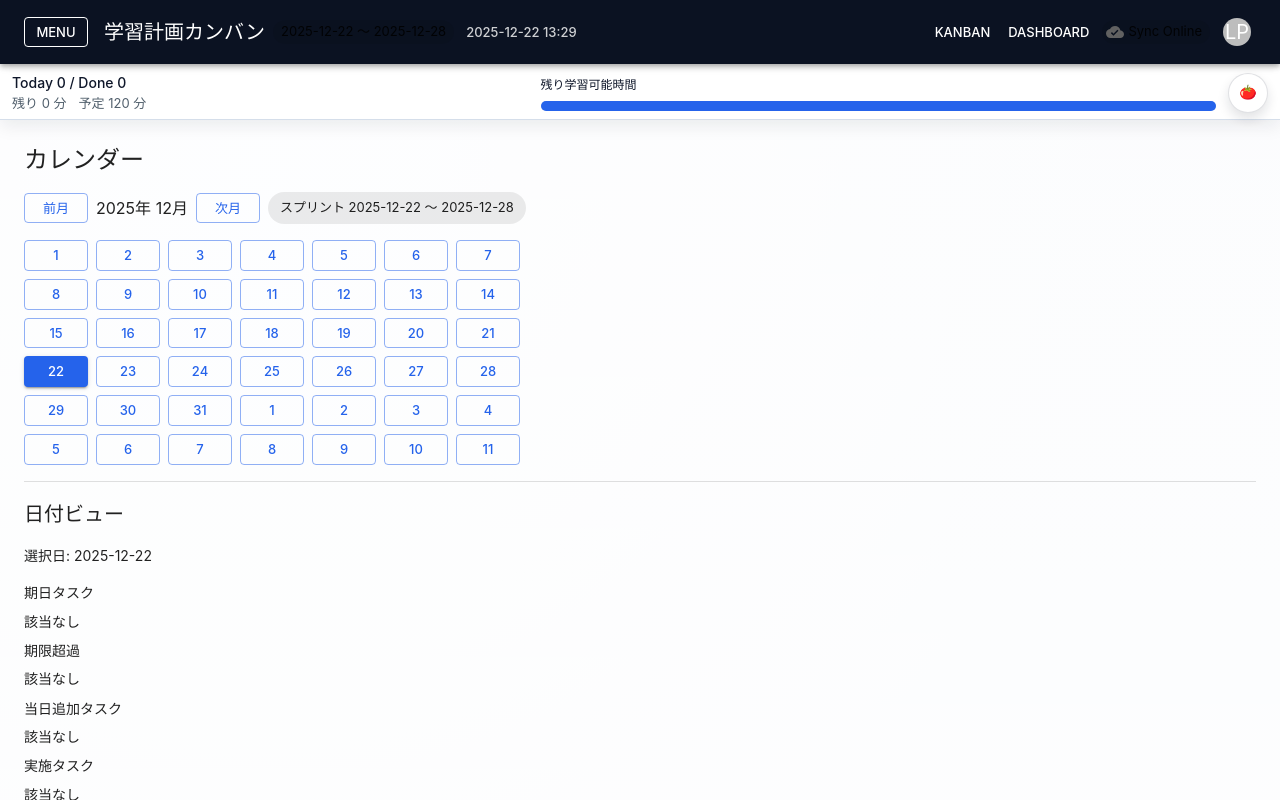
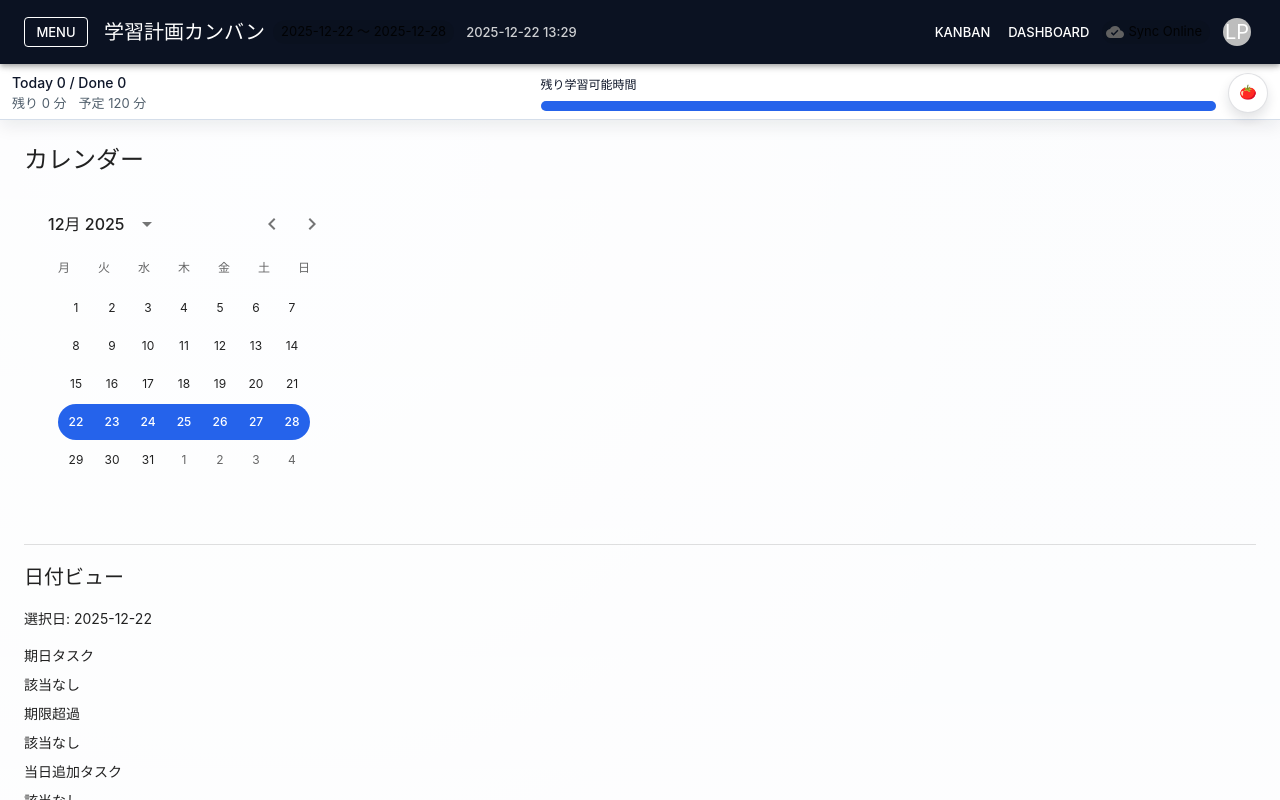
Before and after one commit to taturou/study_kanban, a React (Vite) app: page /calendar in a window 1280 px wide. Built offline with nearby package versions, Linux system fonts and the light colour scheme.

Commit message:
feat: カレンダー表示の週補完とヘッダー整理
DateCalendar の表示を月曜始まりで週単位に揃え、月外日付の補完と表示整理を行うため。

```diff
--- a/package.json
+++ b/package.json
@@ -19,7 +19,9 @@
     "@emotion/styled": "^11.11.5",
     "@mui/icons-material": "^5.15.20",
     "@mui/material": "^5.15.20",
+    "@mui/x-date-pickers": "^8.22.1",
     "@tanstack/react-router": "^1.49.0",
+    "date-fns": "^4.1.0",
     "i18next": "^23.12.2",
     "react": "^18.3.1",
     "react-dom": "^18.3.1",
--- a/src/app/CalendarView.tsx
+++ b/src/app/CalendarView.tsx
@@ -1,14 +1,13 @@
-import {
-  Box,
-  Button,
-  Chip,
-  Divider,
-  Stack,
-  TextField,
-  Typography,
-} from "@mui/material";
+import { Box, Button, Chip, Divider, Stack, TextField, Typography } from "@mui/material";
+import { styled } from "@mui/material/styles";
 import { useEffect, useMemo, useState } from "react";
-import { buildCalendarGrid, getWeekStart } from "../calendar/utils";
+import { LocalizationProvider } from "@mui/x-date-pickers/LocalizationProvider";
+import { DateCalendar } from "@mui/x-date-pickers/DateCalendar";
+import { PickersDay } from "@mui/x-date-pickers/PickersDay";
+import { AdapterDateFns } from "@mui/x-date-pickers/AdapterDateFns";
+import { ja } from "date-fns/locale";
+import { endOfWeek, isWithinInterval, startOfWeek } from "date-fns";
+import { getWeekStart } from "../calendar/utils";
 import { buildDayViewLists } from "../calendar/dayView";
 import { createCalendarService } from "../calendar/service";
 import { createInMemoryCalendarAdapter } from "../calendar/inMemoryAdapter";
@@ -18,6 +17,10 @@ import { useKanbanStore } from "../store/kanbanStore";
 
 const STORAGE_KEY = "lpk.currentSprintId";
 const DEFAULT_AVAILABILITY_MINUTES = 120;
+const jaMonday = {
+  ...ja,
+  options: { ...ja.options, weekStartsOn: 1 },
+};
 
 const toIsoDate = (value: Date | string) => {
   const date = typeof value === "string" ? new Date(value) : value;
@@ -35,10 +38,75 @@ function storeSprintDate(date: Date) {
   window.localStorage.setItem(STORAGE_KEY, toIsoDate(date));
 }
 
+type CustomPickersDayProps = React.ComponentProps<typeof PickersDay> & {
+  isSelected?: boolean;
+  isHovered?: boolean;
+};
+
+const CustomPickersDay = styled(PickersDay, {
+  shouldForwardProp: (prop) => prop !== "isSelected" && prop !== "isHovered",
+})<CustomPickersDayProps>(({ theme, isSelected, isHovered, day }) => ({
+  borderRadius: 0,
+  ...(isSelected && {
+    backgroundColor: theme.palette.primary.main,
+    color: theme.palette.primary.contrastText,
+    "&:hover, &:focus": {
+      backgroundColor: theme.palette.primary.main,
+    },
+  }),
+  ...(isHovered && {
+    backgroundColor: theme.palette.primary.light,
+    "&:hover, &:focus": {
+      backgroundColor: theme.palette.primary.light,
+    },
+  }),
+  ...(day.getDay() === 1 && {
+    borderTopLeftRadius: "50%",
+    borderBottomLeftRadius: "50%",
+  }),
+  ...(day.getDay() === 0 && {
+    borderTopRightRadius: "50%",
+    borderBottomRightRadius: "50%",
+  }),
+}));
+
+type WeekPickersDayProps = React.ComponentProps<typeof PickersDay> & {
+  selectedDay?: Date | null;
+  hoveredDay?: Date | null;
+  onDayEnter?: (day: Date) => void;
+  onDayLeave?: () => void;
+};
+
+function WeekPickersDay(props: WeekPickersDayProps) {
+  const { day, selectedDay, hoveredDay, onDayEnter, onDayLeave, ...other } = props;
+  const weekStart = selectedDay ? startOfWeek(selectedDay, { weekStartsOn: 1 }) : null;
+  const weekEnd = selectedDay ? endOfWeek(selectedDay, { weekStartsOn: 1 }) : null;
+  const isSelected =
+    Boolean(weekStart && weekEnd) && isWithinInterval(day, { start: weekStart, end: weekEnd });
+  const hoverStart = hoveredDay ? startOfWeek(hoveredDay, { weekStartsOn: 1 }) : null;
+  const hoverEnd = hoveredDay ? endOfWeek(hoveredDay, { weekStartsOn: 1 }) : null;
+  const isHovered =
+    Boolean(hoverStart && hoverEnd) && isWithinInterval(day, { start: hoverStart, end: hoverEnd });
+
+  return (
+    <CustomPickersDay
+      {...other}
+      day={day}
+      disableMargin
+      selected={isSelected}
+      isSelected={isSelected}
+      isHovered={isHovered}
+      onPointerEnter={() => onDayEnter?.(day)}
+      onPointerLeave={() => onDayLeave?.()}
+    />
+  );
+}
+
 export function CalendarView() {
   const tasks = useKanbanStore((state) => state.tasks);
   const [viewDate, setViewDate] = useState(() => loadStoredSprintDate() ?? new Date());
   const [selectedDate, setSelectedDate] = useState(() => loadStoredSprintDate() ?? new Date());
+  const [hoveredDay, setHoveredDay] = useState<Date | null>(null);
   const [availabilityOverrides, setAvailabilityOverrides] = useState<Record<string, number>>({});
   const [eventTitle, setEventTitle] = useState("");
   const [events, setEvents] = useState<CalendarEvent[]>([]);
@@ -55,11 +123,9 @@ export function CalendarView() {
 
   const sprintRange = useMemo(() => computeSprintRange(selectedDate), [selectedDate]);
   useEffect(() => {
-    const weekStart = getWeekStart(selectedDate);
-    storeSprintDate(weekStart);
+    storeSprintDate(getWeekStart(selectedDate));
   }, [selectedDate]);
 
-  const grid = useMemo(() => buildCalendarGrid(viewDate), [viewDate]);
   const dayLists = useMemo(
     () =>
       buildDayViewLists({
@@ -98,46 +164,28 @@ export function CalendarView() {
     <Box sx={{ p: 3 }}>
       <Stack spacing={2}>
         <Typography variant="h5">カレンダー</Typography>
-        <Stack direction="row" spacing={1} alignItems="center">
-          <Button
-            variant="outlined"
-            size="small"
-            onClick={() => setViewDate(new Date(viewDate.getFullYear(), viewDate.getMonth() - 1, 1))}
-          >
-            前月
-          </Button>
-          <Typography variant="subtitle1">
-            {viewDate.getFullYear()}年 {viewDate.getMonth() + 1}月
-          </Typography>
-          <Button
-            variant="outlined"
-            size="small"
-            onClick={() => setViewDate(new Date(viewDate.getFullYear(), viewDate.getMonth() + 1, 1))}
-          >
-            次月
-          </Button>
-          <Chip label={`スプリント ${toIsoDate(sprintRange.start)} 〜 ${toIsoDate(sprintRange.end)}`} />
-        </Stack>
-        <Stack spacing={1}>
-          {grid.map((week, weekIndex) => (
-            <Stack key={weekIndex} direction="row" spacing={1}>
-              {week.map((day) => {
-                const iso = toIsoDate(day);
-                const isSelected = iso === selectedIso;
-                return (
-                  <Button
-                    key={iso}
-                    size="small"
-                    variant={isSelected ? "contained" : "outlined"}
-                    onClick={() => setSelectedDate(day)}
-                  >
-                    {day.getUTCDate()}
-                  </Button>
-                );
-              })}
-            </Stack>
-          ))}
-        </Stack>
+        <LocalizationProvider dateAdapter={AdapterDateFns} adapterLocale={jaMonday}>
+          <DateCalendar
+            value={selectedDate}
+            onChange={(next) => {
+              if (!next) return;
+              setSelectedDate(next);
+            }}
+            onMonthChange={(next) => {
+              setViewDate(next);
+            }}
+            showDaysOutsideCurrentMonth
+            slots={{ day: WeekPickersDay }}
+            slotProps={{
+              day: {
+                selectedDay: selectedDate,
+                hoveredDay,
+                onDayEnter: setHoveredDay,
+                onDayLeave: () => setHoveredDay(null),
+              } as WeekPickersDayProps,
+            }}
+          />
+        </LocalizationProvider>
         <Divider />
         <Typography variant="h6">日付ビュー</Typography>
         <Typography variant="body2">選択日: {selectedIso}</Typography>
--- a/vite.config.ts
+++ b/vite.config.ts
@@ -10,5 +10,8 @@ export default defineConfig({
     environment: "jsdom",
     globals: true,
     setupFiles: "./vitest.setup.ts",
+    deps: {
+      inline: ["@mui/material", "@mui/system", "@mui/utils", "@mui/x-date-pickers", "@mui/icons-material"],
+    },
   },
 });
```
